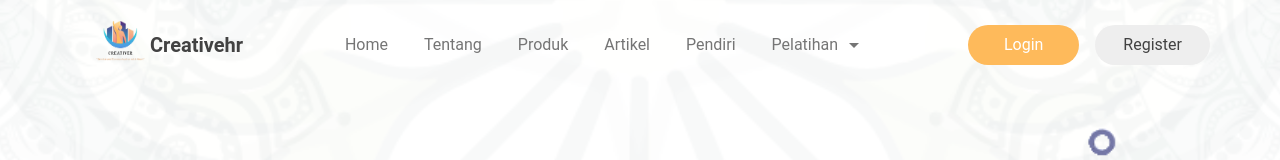
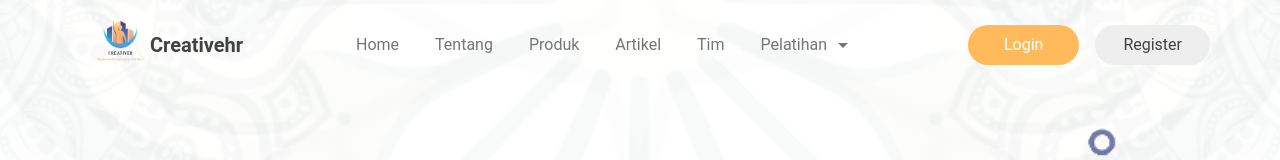
Before and after one commit to preedok/fe-creativehr, a React (Vite) app: page / in a window 1280 px wide. Shown: the top 160 px of the page. Built offline with nearby package versions, Linux system fonts and the light colour scheme; no server answers.

Commit message:
update : navbar

```diff
--- a/src/views/landing/components/Navbar.jsx
+++ b/src/views/landing/components/Navbar.jsx
@@ -45,7 +45,7 @@ const Navbar = () => {
                         <a href="#about" className="text-gray-600 hover:text-gray-900 transition-colors duration-200 ease-in-out">Tentang</a>
                         <a href="#products" className="text-gray-600 hover:text-gray-900 transition-colors duration-200 ease-in-out">Produk</a>
                         <a href="#blog" className="text-gray-600 hover:text-gray-900 transition-colors duration-200 ease-in-out">Artikel</a>
-                        <a href="#founder" className="text-gray-600 hover:text-gray-900 transition-colors duration-200 ease-in-out">Pendiri</a>
+                        <a href="#founder" className="text-gray-600 hover:text-gray-900 transition-colors duration-200 ease-in-out">Tim</a>
                         <div className="relative">
                             <button onClick={() => setIsOpen(!isOpen)} className="text-gray-600 hover:text-gray-900 transition-colors duration-200 ease-in-out focus:outline-none flex items-center">
                                 Pelatihan <ArrowDropDownIcon className="ml-1" />
@@ -72,7 +72,7 @@ const Navbar = () => {
                             <a href="#about" className="block py-1 text-gray-600 hover:text-gray-900">Tentang</a>
                             <a href="#products" className="block py-1 text-gray-600 hover:text-gray-900">Produk</a>
                             <a href="#blog" className="block py-1 text-gray-600 hover:text-gray-900">Artikel</a>
-                            <a href="#founder" className="block py-1 text-gray-600 hover:text-gray-900">Pendiri</a>
+                            <a href="#founder" className="block py-1 text-gray-600 hover:text-gray-900">Tim</a>
                             <a href="#regular" className="block py-1 text-gray-600 hover:text-gray-900">Regular Training</a>
                             <a href="#inhouse" className="block py-1 text-gray-600 hover:text-gray-900">In House Training</a>
                             <a href="#video" className="block py-1 text-gray-600 hover:text-gray-900">Video Training</a>
```
